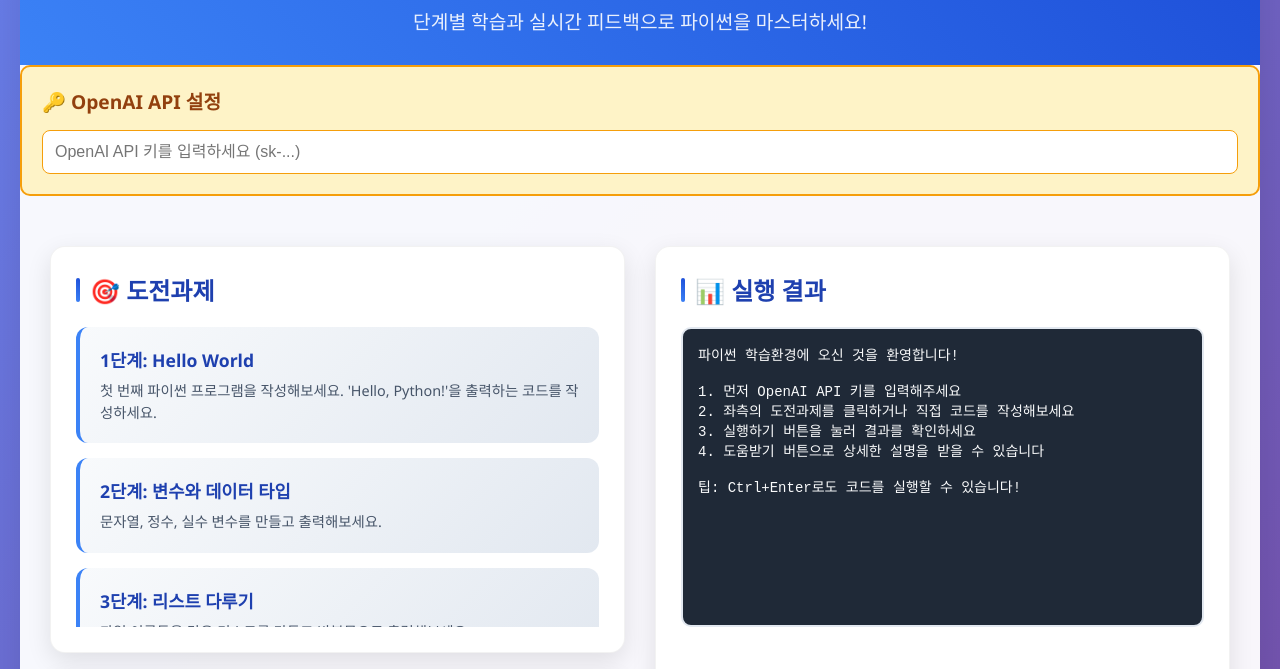
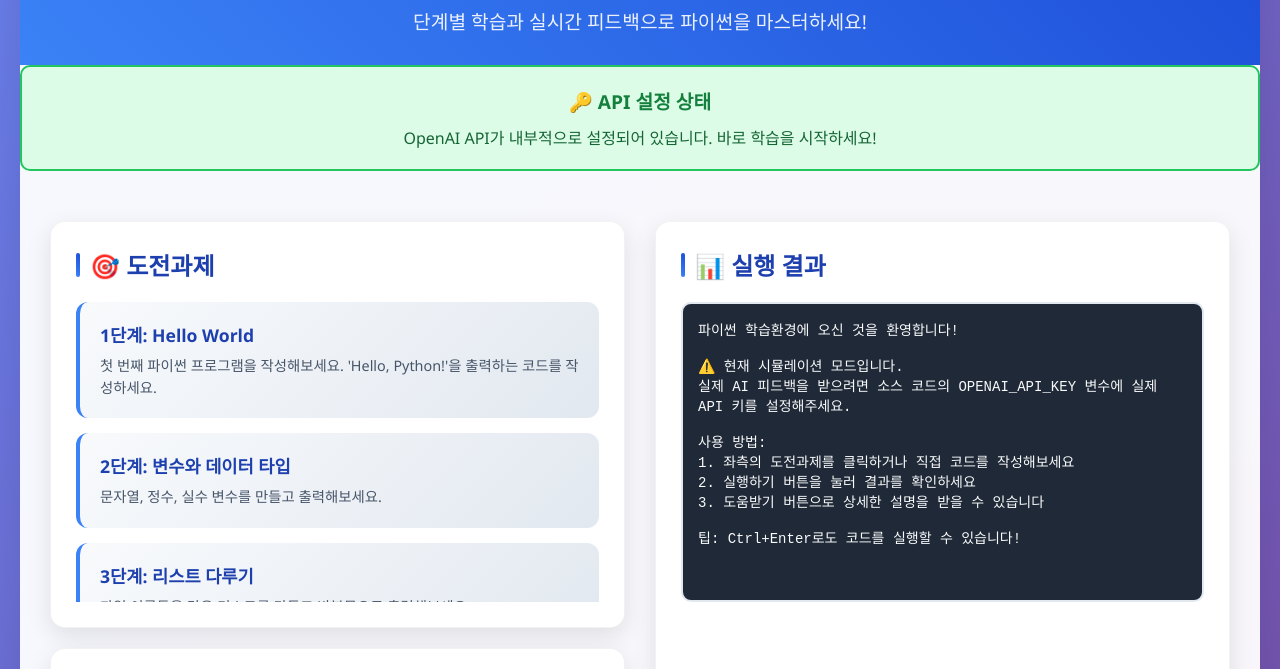
Before and after one commit to HanLab77/chatbot3, a website built with Vite: page index.html in a window 1280 px wide. Shown: the part 111-780 px from the top of the page. Built offline with nearby package versions, Linux system fonts and the light colour scheme.

Commit message:
Update index.html

```diff
--- a/index.html
+++ b/index.html
@@ -205,27 +205,24 @@
             overflow-y: auto;
         }
 
-        .api-config {
-            background: #fef3c7;
-            border: 2px solid #f59e0b;
+        .api-status {
+            background: #dcfce7;
+            border: 2px solid #22c55e;
             border-radius: 10px;
             padding: 20px;
             margin-bottom: 20px;
+            text-align: center;
         }
 
-        .api-config h3 {
-            color: #92400e;
-            margin-bottom: 15px;
+        .api-status h3 {
+            color: #15803d;
+            margin-bottom: 10px;
             font-size: 1.2rem;
         }
 
-        .api-input {
-            width: 100%;
-            padding: 12px;
-            border: 1px solid #f59e0b;
-            border-radius: 8px;
+        .api-status p {
+            color: #166534;
             font-size: 1rem;
-            background: white;
         }
 
         .loading {
@@ -285,9 +282,9 @@
             <p>단계별 학습과 실시간 피드백으로 파이썬을 마스터하세요!</p>
         </div>
 
-        <div class="api-config">
-            <h3>🔑 OpenAI API 설정</h3>
-            <input type="password" id="apiKey" class="api-input" placeholder="OpenAI API 키를 입력하세요 (sk-...)">
+        <div class="api-status">
+            <h3>🔑 API 설정 상태</h3>
+            <p>OpenAI API가 내부적으로 설정되어 있습니다. 바로 학습을 시작하세요!</p>
         </div>
 
         <div class="main-content">
@@ -332,6 +329,9 @@ for i in range(5):
     </div>
 
     <script>
+        // 내부 API 키 설정 (실제 사용 시 여기에 실제 API 키를 입력하세요)
+        const OPENAI_API_KEY = 'your-openai-api-key-here';
+
         // 도전과제 데이터
         const challenges = [
             {
@@ -392,7 +392,6 @@ for i in range(5):
         const resultOutput = document.getElementById('resultOutput');
         const runButton = document.getElementById('runButton');
         const helpButton = document.getElementById('helpButton');
-        const apiKeyInput = document.getElementById('apiKey');
         const loading = document.getElementById('loading');
 
         // 도전과제 렌더링
@@ -415,9 +414,8 @@ for i in range(5):
 
         // OpenAI API 호출
         async function callOpenAI(prompt, isHelp = false) {
-            const apiKey = apiKeyInput.value.trim();
-            if (!apiKey) {
-                return 'OpenAI API 키를 먼저 입력해주세요.';
+            if (!OPENAI_API_KEY || OPENAI_API_KEY === 'your-openai-api-key-here') {
+                return '⚠️ API 키가 설정되지 않았습니다.\n\n소스 코드의 OPENAI_API_KEY 변수에 실제 OpenAI API 키를 입력해주세요.\n\n지금은 시뮬레이션 모드로 실행됩니다:\n\n=== 시뮬레이션 결과 ===\n코드가 정상적으로 실행될 것으로 예상됩니다.\n실제 결과를 보려면 API 키를 설정해주세요.';
             }
 
             try {
@@ -429,7 +427,7 @@ for i in range(5):
                     method: 'POST',
                     headers: {
                         'Content-Type': 'application/json',
-                        'Authorization': `Bearer ${apiKey}`
+                        'Authorization': `Bearer ${OPENAI_API_KEY}`
                     },
                     body: JSON.stringify({
                         model: 'gpt-3.5-turbo',
@@ -509,13 +507,6 @@ for i in range(5):
         runButton.addEventListener('click', runCode);
         helpButton.addEventListener('click', getHelp);
 
-        // API 키 저장 (간단한 로컬 저장)
-        apiKeyInput.addEventListener('change', () => {
-            if (apiKeyInput.value.trim()) {
-                resultOutput.value = 'API 키가 설정되었습니다. 이제 코드를 실행할 수 있습니다!';
-            }
-        });
-
         // Enter 키로 코드 실행 (Ctrl+Enter)
         codeInput.addEventListener('keydown', (e) => {
             if (e.ctrlKey && e.key === 'Enter') {
@@ -526,7 +517,13 @@ for i in range(5):
 
         // 초기화
         renderChallenges();
-        resultOutput.value = '파이썬 학습환경에 오신 것을 환영합니다!\n\n1. 먼저 OpenAI API 키를 입력해주세요\n2. 좌측의 도전과제를 클릭하거나 직접 코드를 작성해보세요\n3. 실행하기 버튼을 눌러 결과를 확인하세요\n4. 도움받기 버튼으로 상세한 설명을 받을 수 있습니다\n\n팁: Ctrl+Enter로도 코드를 실행할 수 있습니다!';
+
+        // API 키 상태에 따른 초기 메시지
+        if (!OPENAI_API_KEY || OPENAI_API_KEY === 'your-openai-api-key-here') {
+            resultOutput.value = '파이썬 학습환경에 오신 것을 환영합니다!\n\n⚠️ 현재 시뮬레이션 모드입니다.\n실제 AI 피드백을 받으려면 소스 코드의 OPENAI_API_KEY 변수에 실제 API 키를 설정해주세요.\n\n사용 방법:\n1. 좌측의 도전과제를 클릭하거나 직접 코드를 작성해보세요\n2. 실행하기 버튼을 눌러 결과를 확인하세요\n3. 도움받기 버튼으로 상세한 설명을 받을 수 있습니다\n\n팁: Ctrl+Enter로도 코드를 실행할 수 있습니다!';
+        } else {
+            resultOutput.value = '파이썬 학습환경에 오신 것을 환영합니다!\n\n✅ OpenAI API가 설정되어 있습니다.\n이제 AI 튜터의 도움을 받으며 학습할 수 있습니다!\n\n사용 방법:\n1. 좌측의 도전과제를 클릭하거나 직접 코드를 작성해보세요\n2. 실행하기 버튼을 눌러 AI가 예측한 실행 결과를 확인하세요\n3. 도움받기 버튼으로 상세한 코드 분석을 받을 수 있습니다\n\n팁: Ctrl+Enter로도 코드를 실행할 수 있습니다!';
+        }
     </script>
 </body>
 </html>
```
